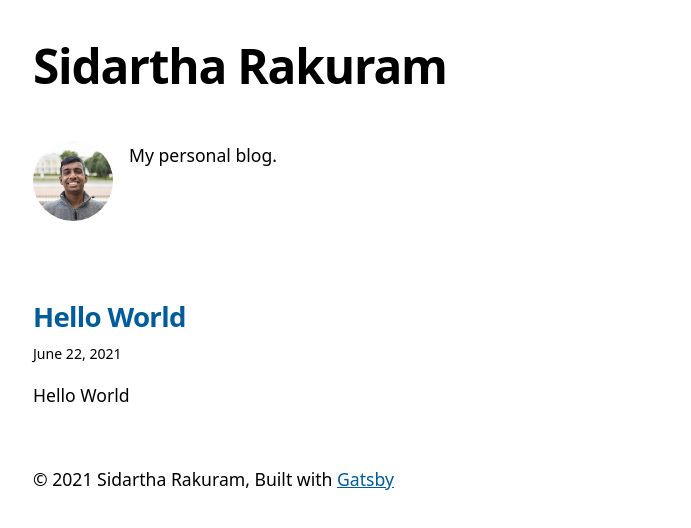
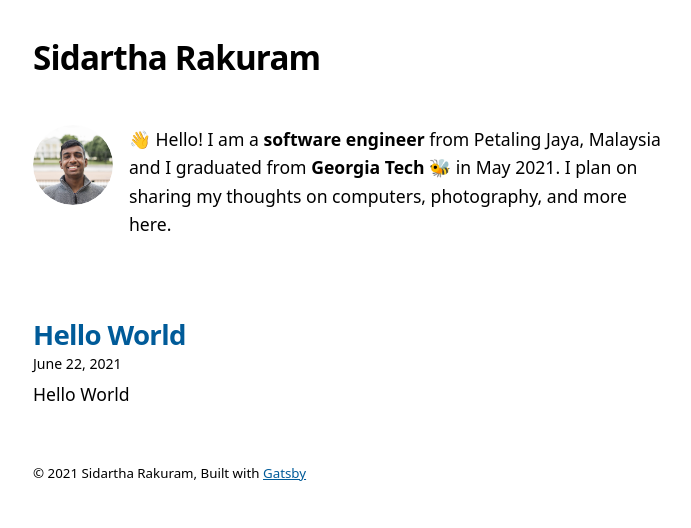
Before and after one commit to sidartha/sidartha.xyz, a Gatsby site: page / in a window 1280 px wide. Shown: the whole page, without its empty margins (291-982 px from the left). Built offline with nearby package versions, Linux system fonts and the light colour scheme; Gatsby itself is replaced by a stand-in of ours.

Commit message:
New bio (#2)
* Reduce spacing on home page

* Modify bio

* Fix avatar width to 80px

* Fix photo size and Safari border

```diff
--- a/src/components/bio.js
+++ b/src/components/bio.js
@@ -39,12 +39,12 @@
         src="../images/profile-pic.jpg"
         width={80}
         height={80}
-        quality={95}
+        quality={100}
         alt="Profile picture"
       />
       {author?.name && (
         <p>
-          My personal blog.
+          <span role="img" aria-label="Wave">👋</span> Hello! I am a <strong>software engineer</strong> from Petaling Jaya, Malaysia and I graduated from <strong>Georgia Tech <span role="img" aria-label="Yellow Jacket">🐝</span></strong> in May 2021. I plan on sharing my thoughts on computers, photography, and more here.
           {/* {` `}
           <a href={`https://twitter.com/${social?.twitter || ``}`}>
             You should follow them on Twitter
--- a/src/style.css
+++ b/src/style.css
@@ -85,6 +85,7 @@
 
 footer {
   padding: var(--spacing-6) var(--spacing-0);
+  font-size: var(--fontSize-0);
 }
 
 hr {
@@ -255,7 +256,7 @@
 }
 
 .main-heading {
-  font-size: var(--fontSize-7);
+  font-size: var(--fontSize-5);
   margin: 0;
 }
 
@@ -271,12 +272,12 @@
 .post-list-item h2 {
   font-size: var(--fontSize-4);
   color: var(--color-primary);
-  margin-bottom: var(--spacing-2);
+  margin-bottom: var(--spacing-0);
   margin-top: var(--spacing-0);
 }
 
 .post-list-item header {
-  margin-bottom: var(--spacing-4);
+  margin-bottom: var(--spacing-1);
 }
 
 .header-link-home {
@@ -298,8 +299,12 @@
 .bio-avatar {
   margin-right: var(--spacing-4);
   margin-bottom: var(--spacing-0);
-  min-width: 50px;
-  border-radius: 100%;
+  min-width: 80px;
+  border-radius: 50%;
+}
+
+.bio-avatar img {
+  border-radius: 50%; /* for Safari */
 }
 
 .blog-post header h1 {
```
